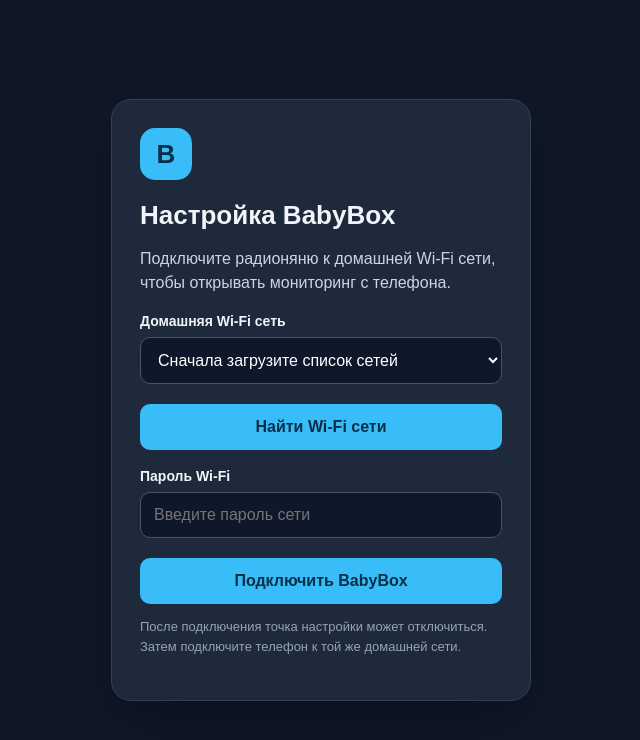
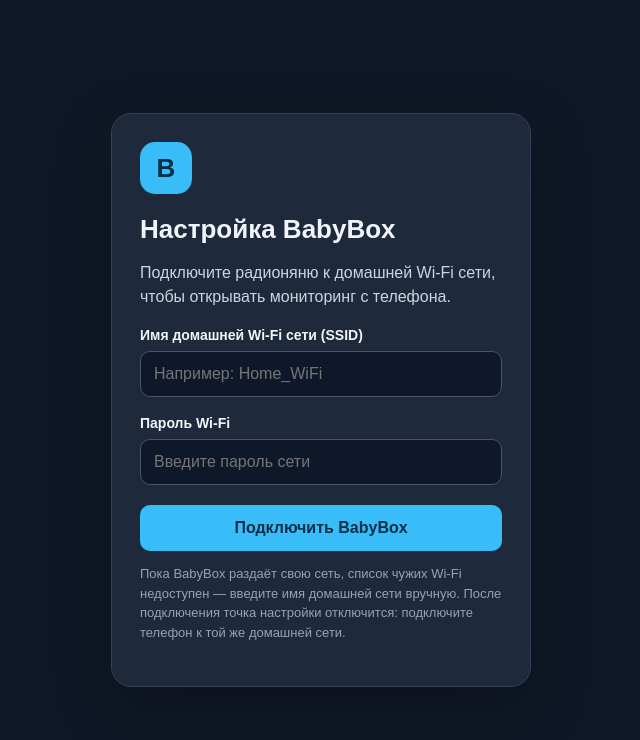
Before and after one commit to Kabakov-Ivan/BabyBox, a Flask app: page /wifi in a window 1280 px wide. Shown: the top 740 px of the page, without its empty margins (319-959 px from the left). Run offline with Flask 3, Linux system fonts and the light colour scheme.

Commit message:
фикс подулючения

```diff
--- a/monitor/templates/wifi_setup.html
+++ b/monitor/templates/wifi_setup.html
@@ -78,73 +78,42 @@
     <p>Подключите радионяню к домашней Wi-Fi сети, чтобы открывать мониторинг с телефона.</p>
 
     <form id="wifiForm">
-      <label for="ssid">Домашняя Wi-Fi сеть</label>
-      <select id="ssid" name="ssid" required>
-        <option value="">Сначала загрузите список сетей</option>
-      </select>
-
-      <button type="button" id="scanBtn">Найти Wi-Fi сети</button>
+      <label for="ssid">Имя домашней Wi-Fi сети (SSID)</label>
+      <input id="ssid" name="ssid" type="text"
+             autocomplete="off"
+             required
+             placeholder="Например: Home_WiFi"
+             maxlength="32">
 
       <label for="password">Пароль Wi-Fi</label>
       <input id="password" name="password" type="password"
              autocomplete="current-password"
-             placeholder="Введите пароль сети">
+             placeholder="Введите пароль сети"
+             maxlength="63">
 
       <button type="submit" id="connectBtn">Подключить BabyBox</button>
     </form>
 
     <p class="hint">
-      После подключения точка настройки может отключиться.
-      Затем подключите телефон к той же домашней сети.
+      Пока BabyBox раздаёт свою сеть, список чужих Wi-Fi недоступен —
+      введите имя домашней сети вручную. После подключения точка настройки
+      отключится: подключите телефон к той же домашней сети.
     </p>
     <p id="message" role="status"></p>
   </main>
 
   <script>
-    const ssidSelect = document.getElementById('ssid');
+    const ssidInput = document.getElementById('ssid');
     const passwordInput = document.getElementById('password');
     const message = document.getElementById('message');
-    const scanBtn = document.getElementById('scanBtn');
     const connectBtn = document.getElementById('connectBtn');
-
-    async function scanNetworks() {
-      scanBtn.disabled = true;
-      message.textContent = 'Ищем доступные сети…';
-
-      try {
-        const response = await fetch('/wifi/networks');
-        const data = await response.json();
-
-        if (!response.ok) throw new Error(data.error || 'Не удалось найти сети');
-
-        ssidSelect.replaceChildren();
-        data.networks.forEach(network => {
-          const option = document.createElement('option');
-          option.value = network.ssid;
-          option.textContent = network.ssid +
-            (network.security ? ' · ' + network.security : '');
-          ssidSelect.appendChild(option);
-        });
-
-        if (!data.networks.length) {
-          message.textContent = 'Сети не найдены. Попробуйте ещё раз.';
-        } else {
-          message.textContent = 'Выберите домашнюю сеть.';
-        }
-      } catch (error) {
-        message.textContent = 'Ошибка: ' + error.message;
-      } finally {
-        scanBtn.disabled = false;
-      }
-    }
-
-    scanBtn.addEventListener('click', scanNetworks);
 
     document.getElementById('wifiForm').addEventListener('submit', async event => {
       event.preventDefault();
 
-      if (!ssidSelect.value) {
-        message.textContent = 'Сначала выберите Wi-Fi сеть.';
+      const ssid = ssidInput.value.trim();
+      if (!ssid) {
+        message.textContent = 'Введите имя Wi-Fi сети.';
         return;
       }
 
@@ -156,7 +125,7 @@
           method: 'POST',
           headers: { 'Content-Type': 'application/json' },
           body: JSON.stringify({
-            ssid: ssidSelect.value,
+            ssid: ssid,
             password: passwordInput.value
           })
         });
@@ -164,7 +133,7 @@
         const data = await response.json();
         if (!response.ok) throw new Error(data.error || 'Не удалось подключиться');
 
-        message.textContent = data.message || 'Настройки приняты.';
+        message.textContent = data.message || 'Настройки приняты. Подключитесь к домашней Wi-Fi.';
       } catch (error) {
         message.textContent = 'Ошибка: ' + error.message;
       } finally {
```
